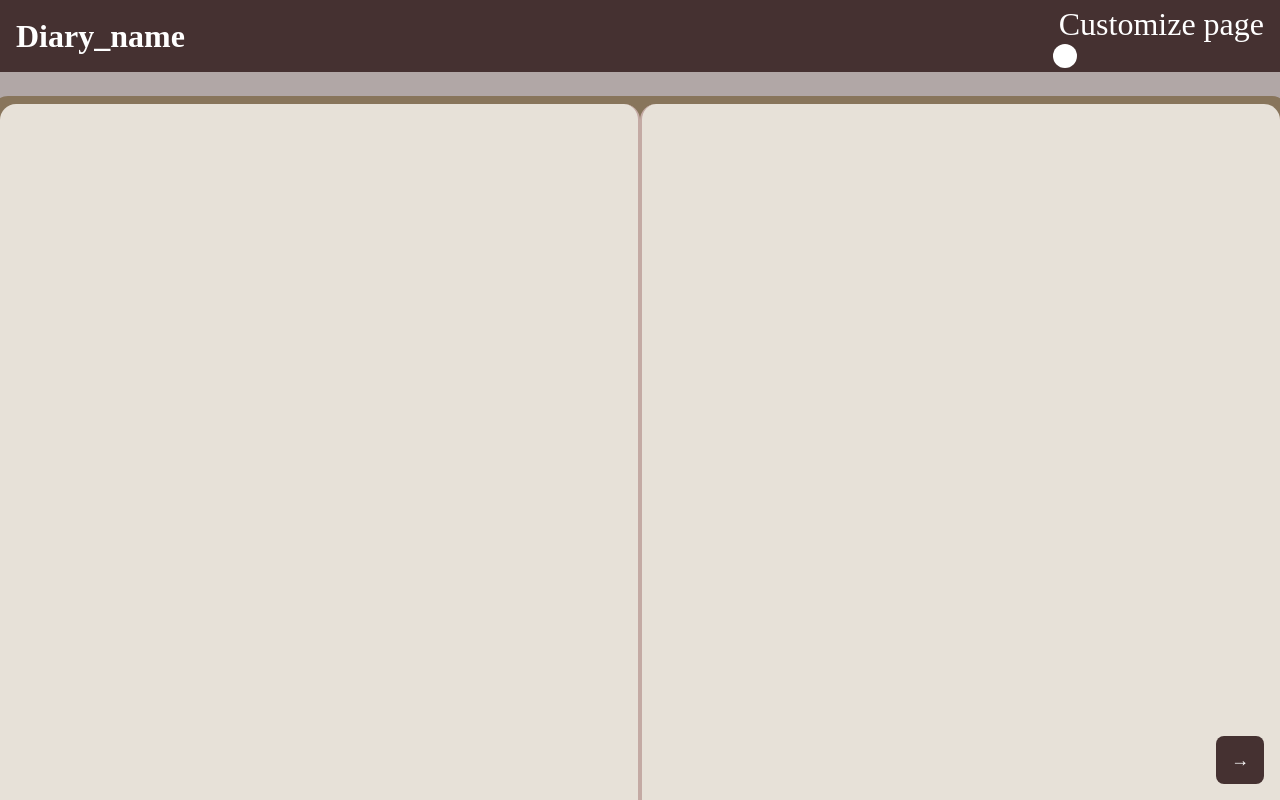
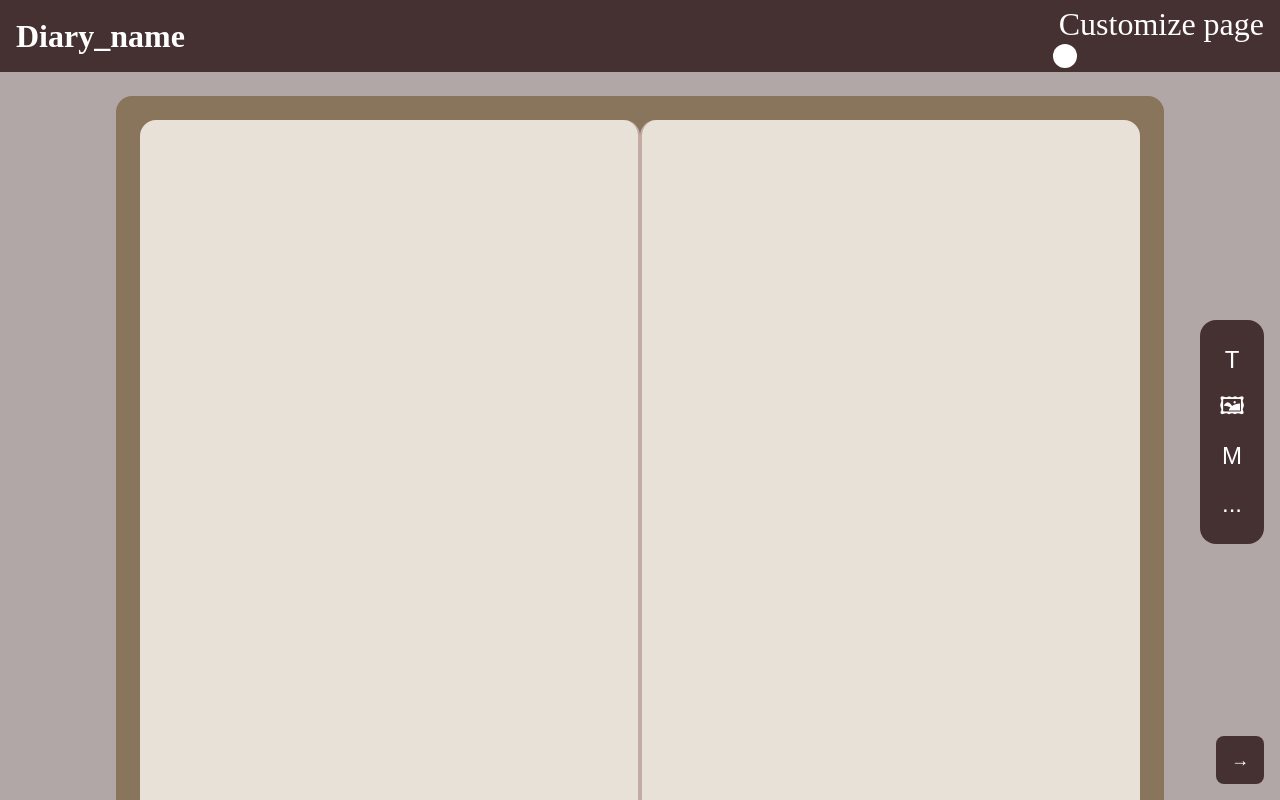
Before and after one commit to Larianter/FED-Group9, a React (Create React App) app in the folder diary/: page / in a window 1280 px wide. Shown: the top 800 px of the page. Built offline with nearby package versions, Linux system fonts and the light colour scheme.

Commit message:
fixing the toolbar

```diff
--- a/diary/src/DiaryPage.js
+++ b/diary/src/DiaryPage.js
@@ -12,25 +12,24 @@ import  "./DiaryStyleSheet.css";
                 <span className="color-indicator"></span>
             </div>
         </div>
-
         {/*Diary page*/}
         <div className="diary-page">
-            <div className="pages"></div>
+            <div className="pages">
                 <div className="left-page"></div>
                 <div className="right-page"></div>
             </div>
+        </div>
 
 
-        {/*Sidebar buttons*/}
+        {/*Arrow button*/}
+        <button className="arrow-button">→</button>
+        {/*Sidebar*/}
         <div className="sidebar-button-container">
             <button className="sidebar-button">T</button>
-            <button className="sidebar-button"></button>
+            <button className="sidebar-button">🖼</button>
             <button className="sidebar-button">M</button>
             <button className="sidebar-button">...</button>
         </div>
-
-        {/*Arrow button*/}
-        <button className="arrow-button">→</button>
     </div>
    );
 }
--- a/diary/src/DiaryStyleSheet.css
+++ b/diary/src/DiaryStyleSheet.css
@@ -3,6 +3,7 @@
     min-height: 100vh;
     background-color: #b1a7a6;
     display: flex;
+    align-items: flex-start;
     flex-direction: column;
     align-items: center;
     gap: 1.5rem;
@@ -51,15 +52,15 @@
 
 /*Diary page*/
 .diary-page {
-    width: 100%;
-    max-width: 90rem;
-    min-height: 60rem;
+    width: 1000px;
+    height: 700px;
     display: flex;
     background-color: #88755B;
     border: 0.5rem solid #88755B;
     border-radius: 1rem;
     position: relative;
-    gap: 1rem 0 0 0;
+    padding: 1rem;
+    gap: 1rem;
 }
 
 .pages {
@@ -82,13 +83,16 @@
 
 /*Sidebar*/
 .sidebar-button-container {
+    position: absolute;
+    top:20rem;
+    right: 1rem;
     width: 4rem;
     background-color: #453131;
     display: flex;
     flex-direction: column;
     justify-content: space-evenly;
     align-items: center;
-    border-radius: 0.5rem;
+    border-radius: 1rem;
     padding: 1rem 0;
 }
 
```
